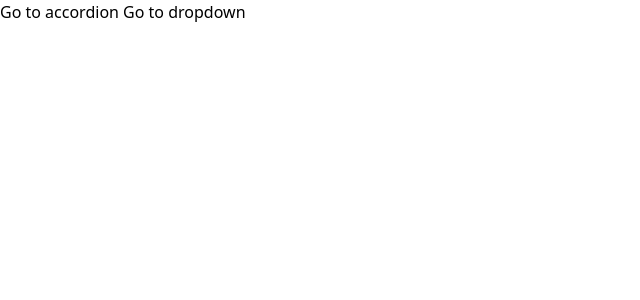
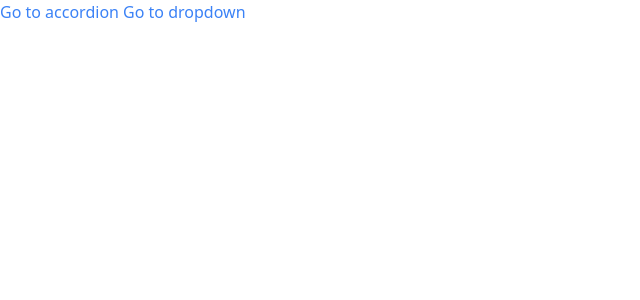
Before and after one commit to Janowoj/simple-components, a React (Create React App) app: page / in a window 1280 px wide. Shown: the top 300 px of the page, without its empty margins (0-640 px from the left). Built offline with nearby package versions, Linux system fonts and the light colour scheme.

Commit message:
added classes from classnames in anchor tag for hovering the link

```diff
--- a/src/components/Link.js
+++ b/src/components/Link.js
@@ -1,9 +1,12 @@
+import classNames from "classnames";
 import { useContext } from "react";
 import NavigationContext from "../context/navigation";
 
 function Link({ to, children }) {
 
     const { navigate } = useContext(NavigationContext);
+
+    const classes = classNames('text-blue-500 hover:underline');
 
     const handleClick = (event) => {
         // console.log(event);
@@ -16,7 +19,9 @@
         navigate(to);
     };
 
-    return <a href={to} onClick={handleClick}>{children}</a>
+    return (
+        <a className={classes} href={to} onClick={handleClick}>{children}</a>
+    );
 };
 
 export default Link;
```
